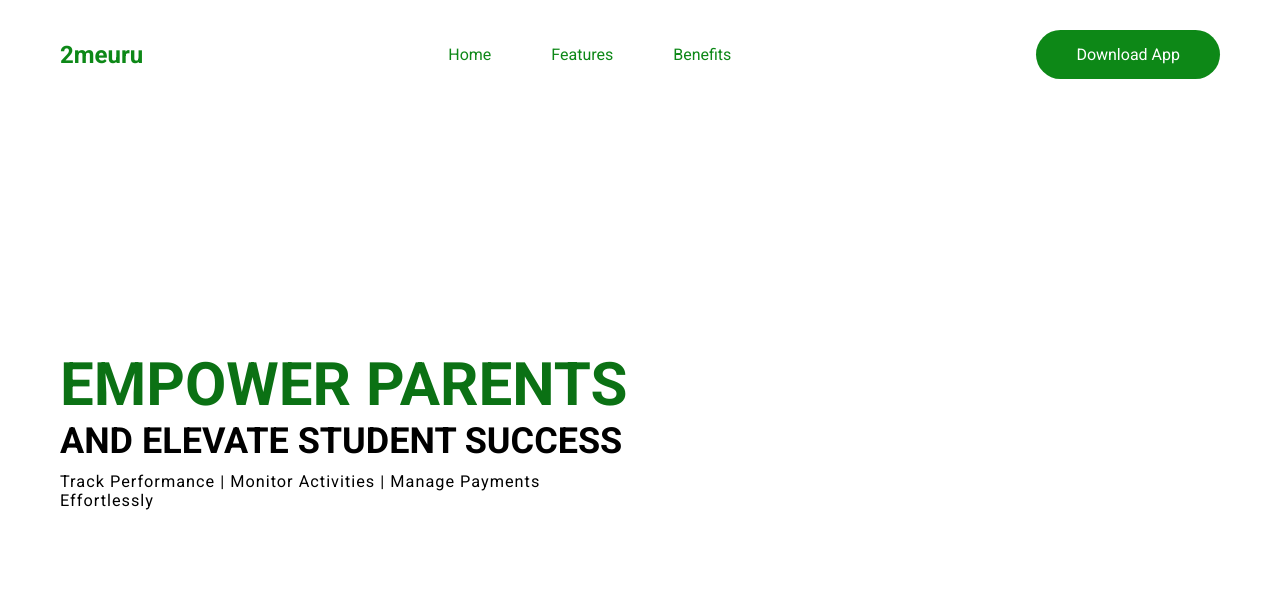
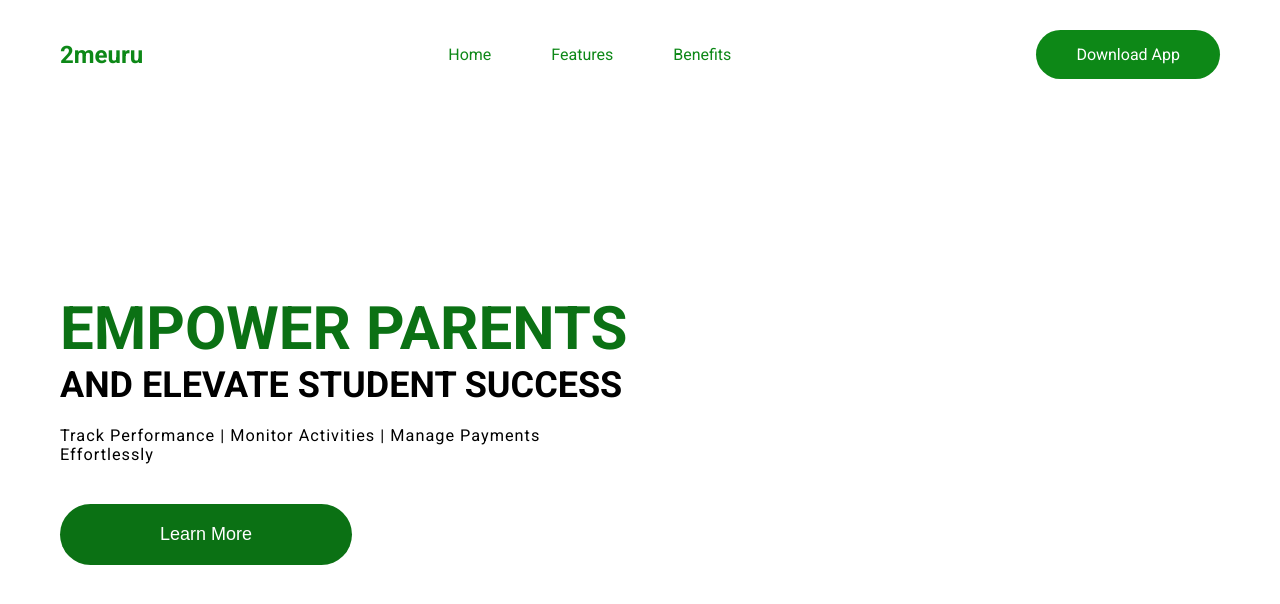
Before and after one commit to Orisabiyi/2meuru, a React (Vite) app: page / in a window 1280 px wide. Shown: the top 604 px of the page. Built offline with nearby package versions, Linux system fonts and the light colour scheme.

Commit message:
added button to header, style the button, remove hover from nav to index

```diff
--- a/src/components/Header.jsx
+++ b/src/components/Header.jsx
@@ -11,6 +11,7 @@ function Header() {
         <p>
           Track Performance | Monitor Activities | Manage Payments Effortlessly
         </p>
+        <button>Learn More</button>
       </div>
       <div></div>
     </header>
--- a/src/components/Header.module.css
+++ b/src/components/Header.module.css
@@ -14,14 +14,16 @@
 
 .header div:nth-of-type(1) {
   align-self: center;
+
+  display: flex;
+  align-items: flex-start;
+  justify-content: center;
+  flex-direction: column;
+  gap: 2rem;
 }
 
 .header div:nth-of-type(2) {
   height: 100%;
-}
-
-.header h1 {
-  margin-bottom: 1rem;
 }
 
 .header span {
@@ -42,3 +44,12 @@
   font-size: 1.63rem;
   letter-spacing: 1px;
 }
+
+.header button {
+  color: #fff;
+  margin-top: 2rem;
+  font-size: 1.8rem;
+  border-radius: 5rem;
+  padding: 2rem 10rem;
+  background: #0b7114;
+}
--- a/src/components/Nav.module.css
+++ b/src/components/Nav.module.css
@@ -37,10 +37,3 @@
   border-radius: 3rem;
   background-color: #0d8817;
 }
-
-.nav button:hover {
-  transform: scale(1.02);
-  transition: all 1s;
-  cursor: pointer;
-  background-color: #0d8817ca;
-}
--- a/src/index.css
+++ b/src/index.css
@@ -34,3 +34,10 @@ button {
   border: 0;
   background: none;
 }
+
+button:hover {
+  transform: scale(1.02);
+  transition: all 1s;
+  cursor: pointer;
+  background-color: #0d8817ca;
+}
```
